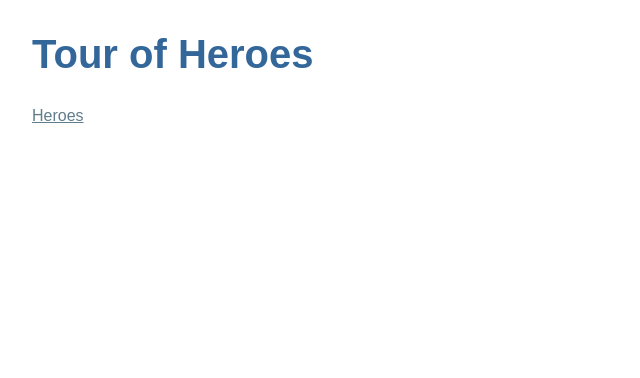
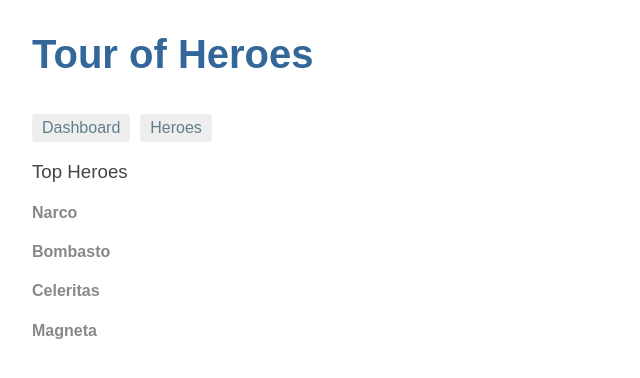
Before and after one commit to DaniAkash/Tour-Of-Heroes, an Angular app: page /dashboard in a window 1280 px wide. Before the commit this address led to /. Shown: the top 378 px of the page, without its empty margins (0-640 px from the left). Built offline with nearby package versions, Linux system fonts and the light colour scheme.

Commit message:
routing from heroes page to dashboard

```diff
--- a/src/app/app.component.html
+++ b/src/app/app.component.html
@@ -1,3 +1,6 @@
 <h1>{{title}}</h1>
-<a routerLink="/heroes">Heroes</a>
+<nav>
+  <a routerLink="/dashboard">Dashboard</a>
+  <a routerLink="/heroes">Heroes</a>
+</nav>
 <router-outlet></router-outlet>
--- /dev/null
+++ b/src/dashboard/dashboard.component.html
@@ -0,0 +1,8 @@
+<h3>Top Heroes</h3>
+<div class="grid grid-pad">
+  <div *ngFor="let hero of heroes" class="col-1-4">
+    <div class="module hero">
+      <h4>{{hero.name}}</h4>
+    </div>
+  </div>
+</div>
--- /dev/null
+++ b/src/dashboard/dashboard.component.ts
@@ -0,0 +1,24 @@
+import {
+  Component,
+  OnInit,
+} from '@angular/core';
+
+import { Hero } from '../common/hero';
+import { HeroService } from '../services/hero.service';
+
+@Component({
+  moduleId: module.id,
+  selector: 'app-my-dashboard',
+  templateUrl: './dashboard.component.html',
+})
+export class DashboardComponent implements OnInit {
+
+  heroes: Hero[] = [];
+
+  constructor(private heroService: HeroService) { }
+
+  ngOnInit(): void {
+    this.heroService.getHeroes()
+      .then(heroes => this.heroes = heroes.slice(1, 5));
+  }
+}
--- a/src/hero-detail/hero-detail.component.html
+++ b/src/hero-detail/hero-detail.component.html
@@ -5,4 +5,5 @@
     <label>name: </label>
     <input [(ngModel)]="hero.name" placeholder="name"/>
   </div>
+  <button (click)="goBack()">Back</button>
 </div>
--- a/src/hero-detail/hero-detail.component.ts
+++ b/src/hero-detail/hero-detail.component.ts
@@ -1,11 +1,33 @@
-import { Component, Input } from '@angular/core';
+import { Component, Input, OnInit } from '@angular/core';
+import { ActivatedRoute, Params } from '@angular/router';
+import { Location } from '@angular/common';
+import 'rxjs/add/operator/switchMap';
+
 import { Hero } from '../common/hero';
+import { HeroService } from '../services/hero.service';
 
 @Component({
+  moduleId: module.id,
   selector: 'app-my-hero-detail',
   templateUrl: './hero-detail.component.html',
 })
-export class HeroDetailComponent {
+export class HeroDetailComponent implements OnInit{
   @Input()
   hero: Hero;
+
+  constructor(
+    private heroService: HeroService,
+    private route: ActivatedRoute,
+    private location: Location
+  ) {}
+
+  ngOnInit(): void {
+    this.route.params
+      .switchMap((params: Params) => this.heroService.getHero(+params['id']))
+      .subscribe(hero => this.hero = hero);
+  }
+
+  goBack(): void {
+    this.location.back();
+  }
 }
--- a/src/heroes/heroes.component.ts
+++ b/src/heroes/heroes.component.ts
@@ -8,7 +8,6 @@
   selector: 'app-my-heroes',
   templateUrl: './heroes.component.html',
   styleUrls: ['./heroes.component.css'],
-  providers: [HeroService]
 })
 export class HeroesComponent implements OnInit {
   title = 'Tour of Heroes';
@@ -23,9 +22,7 @@
 
   getHeroes(): void {
     this.heroService.getHeroes()
-      .then(heroes => {
-        this.heroes = heroes;
-      });
+      .then(heroes => this.heroes = heroes);
   }
 
   onSelect(hero: Hero): void {
--- a/src/services/hero.service.ts
+++ b/src/services/hero.service.ts
@@ -8,4 +8,9 @@
   getHeroes(): Promise<Hero[]> {
     return Promise.resolve(HEROES);
   }
+
+  getHero(id: number): Promise<Hero> {
+    return this.getHeroes()
+              .then(heroes => heroes.find(hero => hero.id === id));
+  }
 }
```
Also changed, not shown: src/app/app.module.ts (+21 -3 lines).
